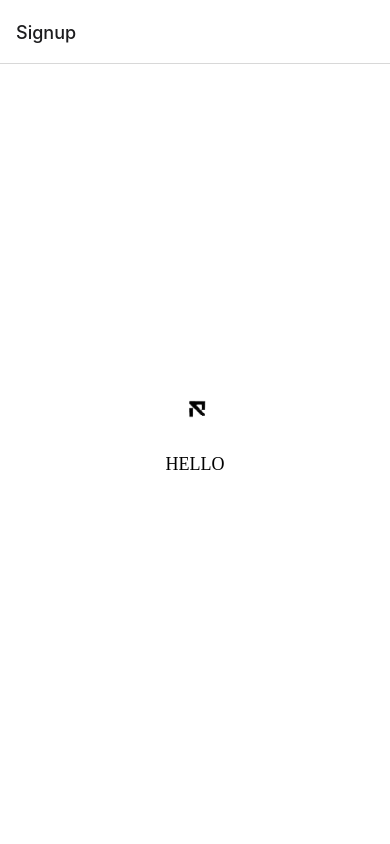
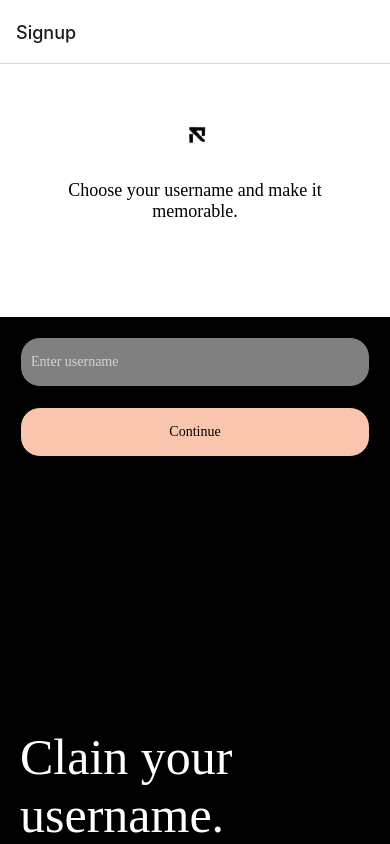
Before and after one commit to Hassaan11/RVNU, a React Native app: screen /Signup in a window 390 px wide. Built offline with nearby package versions, Linux system fonts and the light colour scheme.

Commit message:
Designed Signup page

```diff
--- a/src/screens/Signup/Signup.jsx
+++ b/src/screens/Signup/Signup.jsx
@@ -1,8 +1,49 @@
-import React from 'react';
+import React, {useState} from 'react';
 import Header from '../../components/header/header';
+import CustomInput from '../../components/input/input';
+import {View, StyleSheet, Text} from 'react-native';
+import CustomButton from '../../components/button/button';
 
-const Signup = () => {
-  return <Header title="HELLO" />;
+const Signup = ({navigation}) => {
+  const [text, onChangeText] = useState('');
+  return (
+    <View style={{flex: 1}}>
+      <View style={{flex: 0.5}}>
+        <Header title="Choose your username and make it memorable." />
+      </View>
+      <View style={styles.view}>
+        <View>
+          <CustomInput
+            text={text}
+            setText={onChangeText}
+            placeholder="Enter username"
+          />
+          <CustomButton
+            text="Continue"
+            onPress={() => {
+              navigation.navigate('Payment');
+            }}
+          />
+        </View>
+        <Text style={styles.text}>Clain your username.</Text>
+      </View>
+    </View>
+  );
 };
 
+const styles = StyleSheet.create({
+  view: {
+    flex: 1,
+    backgroundColor: 'black',
+    paddingTop: 20,
+    paddingHorizontal:20,
+    justifyContent: 'space-between',
+  },
+  text: {
+    fontSize: 50,
+    fontFamily: 'BR shape',
+    color: 'white',
+  },
+});
+
 export default Signup;
```
